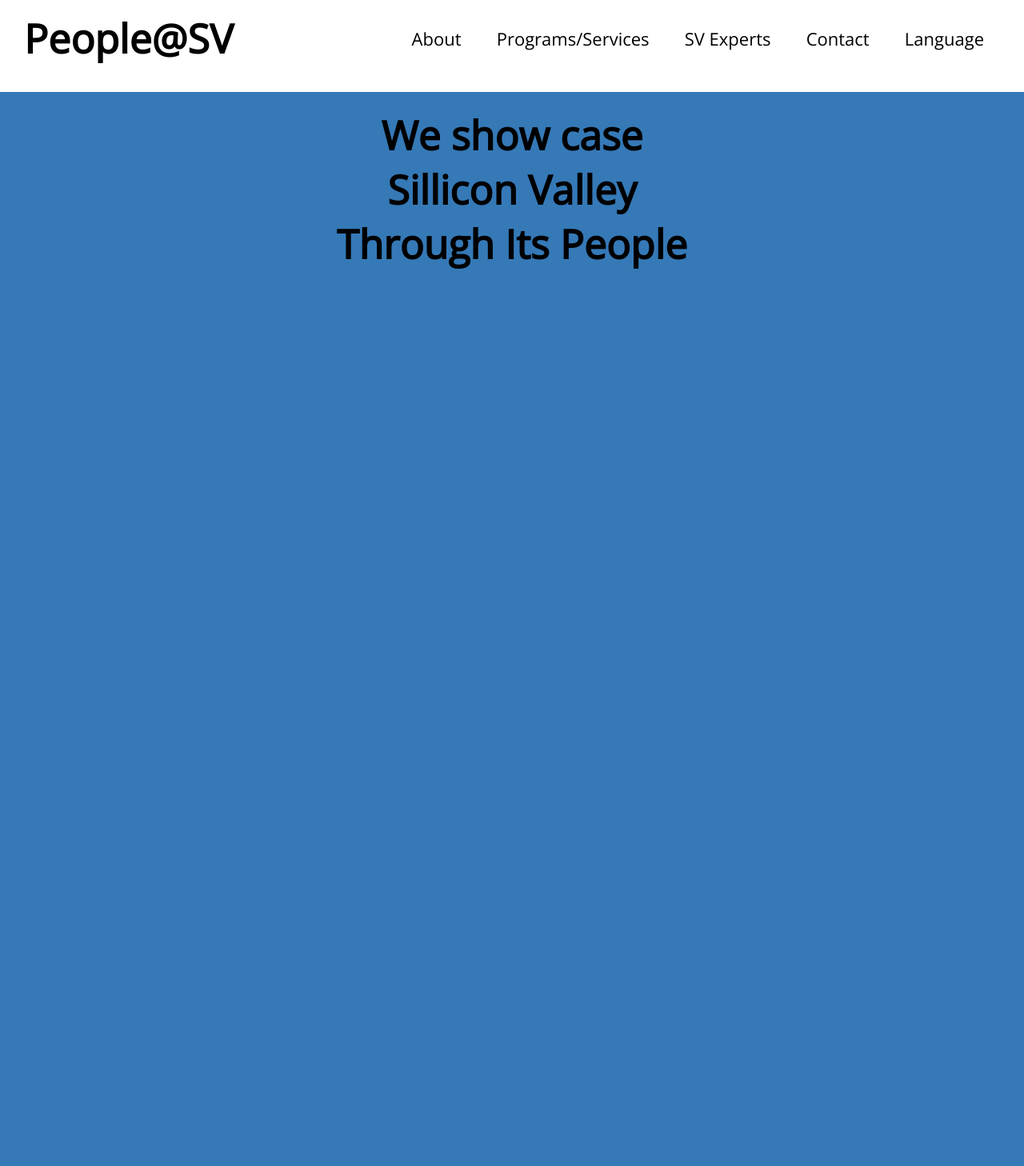
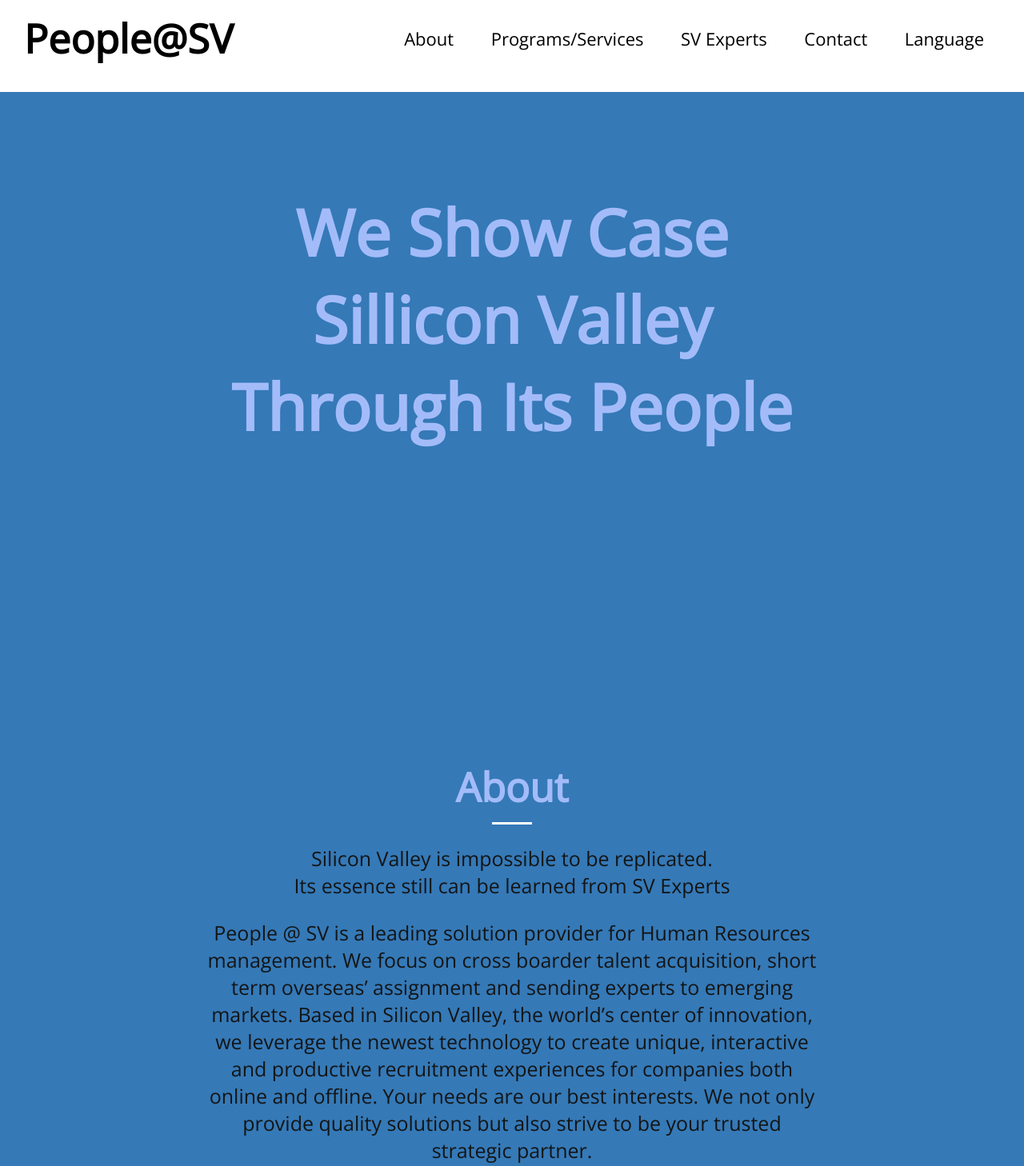
Before and after one commit to PeopleSV/PeopleSV, a plain HTML site: page index.html in a window 1280 px wide. Shown: the part 20-1478 px from the top of the page at 80% size. Before the commit the page ends 800 px from the top, so only its background shows below. Drawn offline with nearby package versions, Linux system fonts and the light colour scheme.

Commit message:
Add spacing and some color elements

```diff
--- a/index.html
+++ b/index.html
@@ -7,6 +7,7 @@
     </head>
     <body>
         <header>
+            <div id="banner">
                 <div id="left">
                     <h1>People@SV</h1>
                 </div>
@@ -17,7 +18,15 @@
                     <p class="option">Contact</p>
                     <p class="option">Language</p>
                 </div>
+            </div>
+            <h2 id="slogan">We Show Case<br/>Sillicon Valley<br/>Through Its People</h2>
         </header>
-      <h2>We show case<br/>Sillicon Valley<br/>Through Its People</h2>
+        <div class="section">
+            <h2>About</h2>
+            <div class="underline"></div>
+            <p>Silicon Valley is impossible to be replicated.<br/>Its essence still can be learned from SV Experts</p>
+            <p>People @ SV is a leading solution provider for Human Resources management.  We focus on cross boarder talent acquisition, short term overseas’ assignment and sending experts to emerging markets. Based in Silicon Valley, the world’s center of innovation, we leverage the newest technology to create unique, interactive and productive recruitment experiences for companies both online and offline. Your needs are our best interests. We not only provide quality solutions but also strive to be your trusted strategic partner.</p>
+        </div>
+        <h2>The Mission</h2>
     </body>
 </html>
--- a/styles.css
+++ b/styles.css
@@ -1,8 +1,11 @@
 body {
     font-family: "Open Sans";
     background-color: #3579B7;
-    margin: 155px 30px 0 30px;
+    margin: 0;
     padding: 0;
+    text-align: center;
+    color: #A3BCF9;
+    font-size: 25px;
 }
 
 h1 {
@@ -16,16 +19,23 @@ h1 {
 
 h2 {
     font-size: 50px;
-    text-align: center;
+}
+
+#slogan {
+    font-size: 10vh;
+    margin: 15vh 0;
 }
 
 header {
-    position: fixed;
-    left: 0;
-    top: 0;
+    height: 105vh;
+    width: 100%;
+}
+
+#banner {
     height: 135px;
     width: 100%;
     background-color: white;
+    color: black;
 }
 
 .option {
@@ -40,3 +50,21 @@ header {
     float: right;
     width: auto;
 }
+
+.section {
+    padding: 15vh 20%;
+    color: #131515;
+}
+
+.section h2 {
+    padding: 0;
+    margin: 10px;
+    color: #A3BCF9;
+}
+
+.underline {
+    height: 3px;
+    width: 50px;
+    background-color: white;
+    margin: 0 auto;
+}
```
Lines whose indentation alone changed are shown as unchanged.
